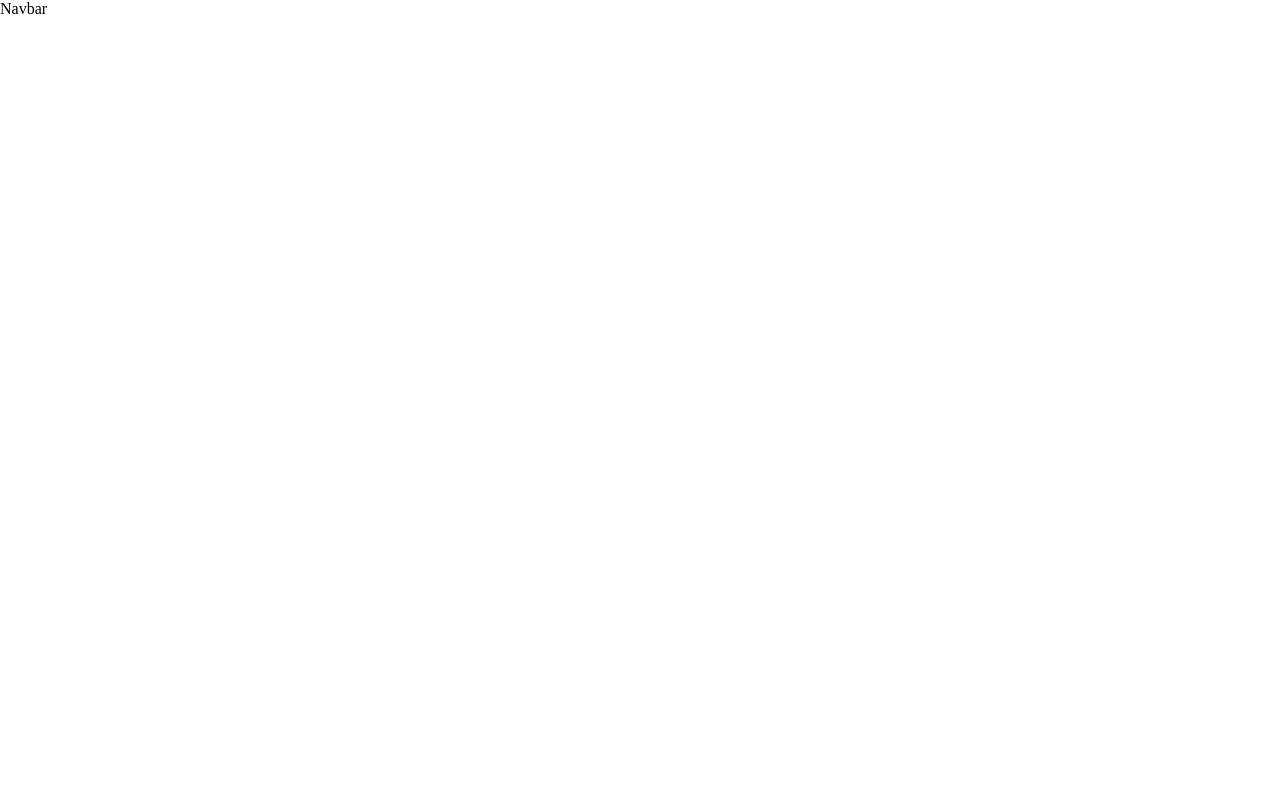
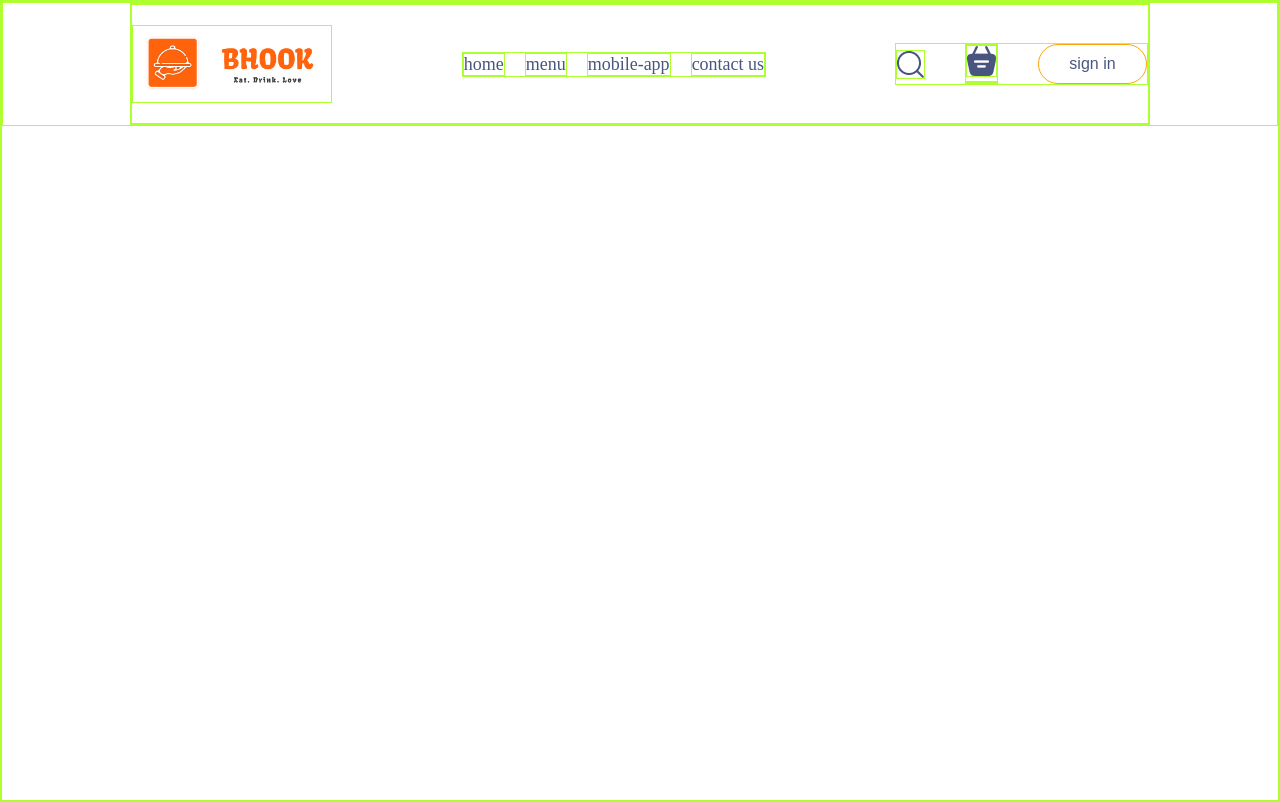
Before and after one commit to rkatara100/BHOOK, a React (Vite) app in the folder frontend/: page / in a window 1280 px wide. Built offline with nearby package versions, Linux system fonts and the light colour scheme.

Commit message:
added navbar

```diff
--- a/frontend/src/components/Navbar/Navbar.css
+++ b/frontend/src/components/Navbar/Navbar.css
@@ -0,0 +1,19 @@
+.navbar {
+      padding: 20px 0px;
+      align-items: center;
+      display: flex;
+      justify-content: space-between;
+}
+
+
+.logo {
+      width: 200px;
+}
+
+.navbar-menu {
+      display: flex;
+      list-style: none;
+      gap: 20px;
+      color: #49557e;
+      font-size: 18px;
+}
--- a/frontend/src/components/Navbar/Navbar.jsx
+++ b/frontend/src/components/Navbar/Navbar.jsx
@@ -1,9 +1,31 @@
 import React from 'react'
 import './Navbar.css'
+import { assets } from '../../assets/assets'
 const Navbar = () => {
+
+
+
       return (
             <div className='navbar'>
-                  Navbar
+                  <img src={assets.logo} className='logo' alt='logo' />
+                  <ul className='navbar-menu'>
+                        <li>home</li>
+                        <li>menu</li>
+                        <li>mobile-app</li>
+                        <li>contact us</li>
+                  </ul>
+
+                  <div className='navbar-right'>
+                        <img src={assets.search_icon} alt="" />
+                        <div className="navbar-search-icon">
+                              <img src={assets.basket_icon} alt="basket_icon" className="basket_icon" />
+                              <div className='dot'></div>
+                        </div>
+                        <button>sign in</button>
+                  </div>
+
+
+
             </div>
       )
 }
--- a/frontend/src/index.css
+++ b/frontend/src/index.css
@@ -1,5 +1,46 @@
+@import url('https://fonts.googleapis.com/css2?family=Outfit:wght@100..900&display=swap');
+
 * {
   margin: 0;
   padding: 0;
   box-sizing: border-box;
+  border: 1px solid greenyellow;
+
 }
+
+body {
+  min-height: 100vh;
+}
+
+a {
+  color: inherit;
+  text-decoration: none;
+}
+
+.app {
+  width: 80%;
+  margin: auto;
+}
+
+.navbar-right {
+  display: flex;
+  align-items: center;
+  gap: 40px;
+}
+
+.navbar button {
+  background: transparent;
+  font-size: 16px;
+  color: #49557e;
+  padding: 10px 30px;
+  border-radius: 50px;
+  cursor: pointer;
+  border: 1px solid orange;
+  transition: 0.3s;
+}
+
+.navbar button:hover {
+  background-color: whitesmoke;
+
+
+}
```
